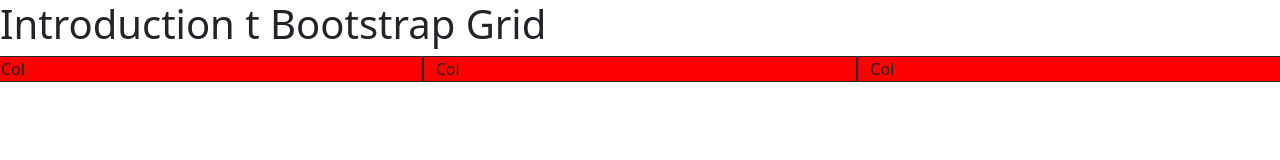
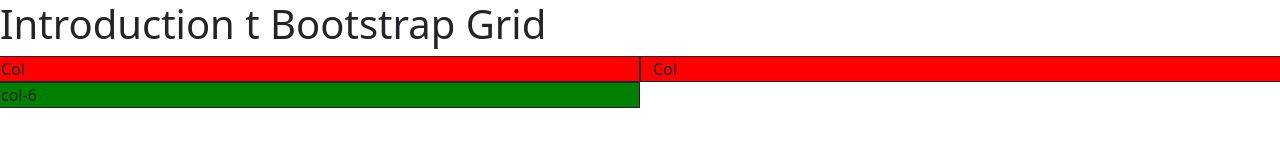
Before and after one commit to rebeccaacero1/bootstrap-intro, a plain HTML site: page index.html in a window 1280 px wide. Drawn offline with nearby package versions, Linux system fonts and the light colour scheme.

Commit message:
addAnotherColBelow(Col-6)

```diff
--- a/index.html
+++ b/index.html
@@ -22,8 +22,12 @@
     <div class="row">
         <div class="col" style="background-color: red; border: 1px solid;">Col</div>
         <div class="col" style="background-color: red; border: 1px solid;">Col</div>
-        <div class="col" style="background-color: red; border: 1px solid;">Col</div>
+        <!-- <div class="col" style="background-color: red; border: 1px solid;">Col</div> -->
 
+    </div>
+
+    <div class="row">
+        <div class="col-6" style="background-color: green; border: 1px solid;">col-6</div>
     </div>
 
 
```
